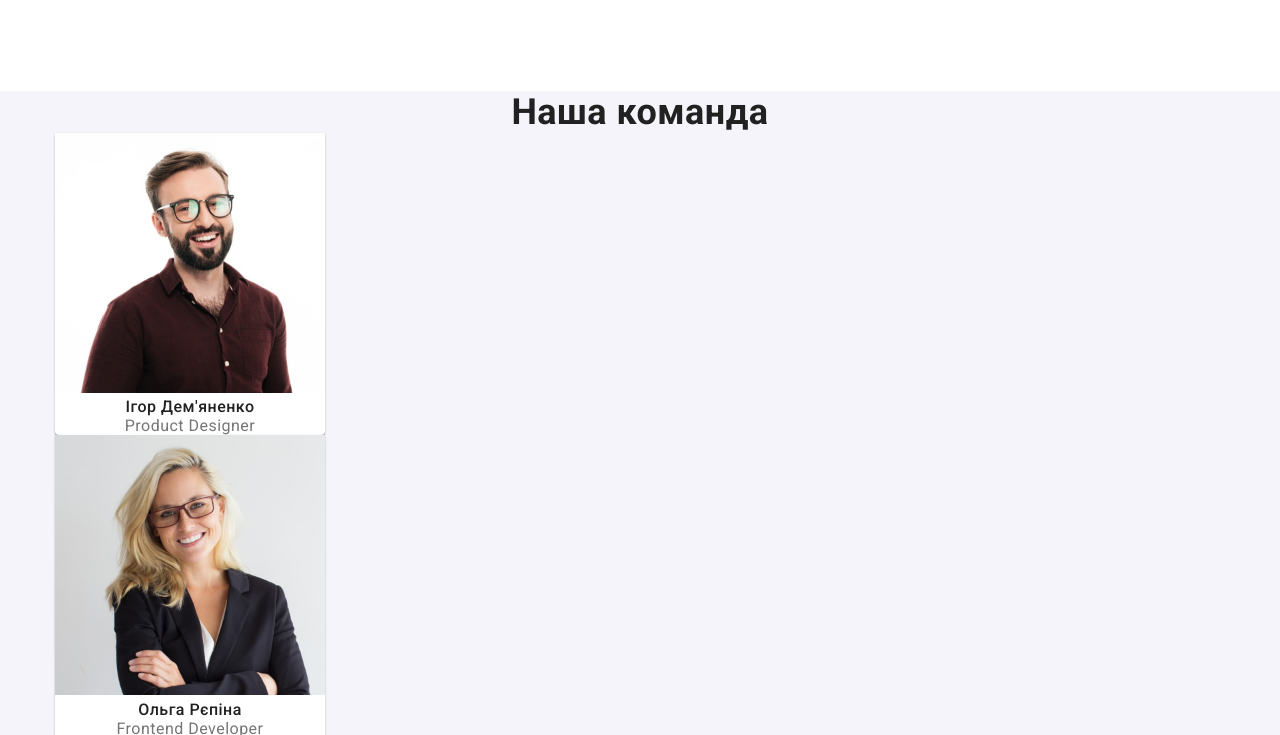
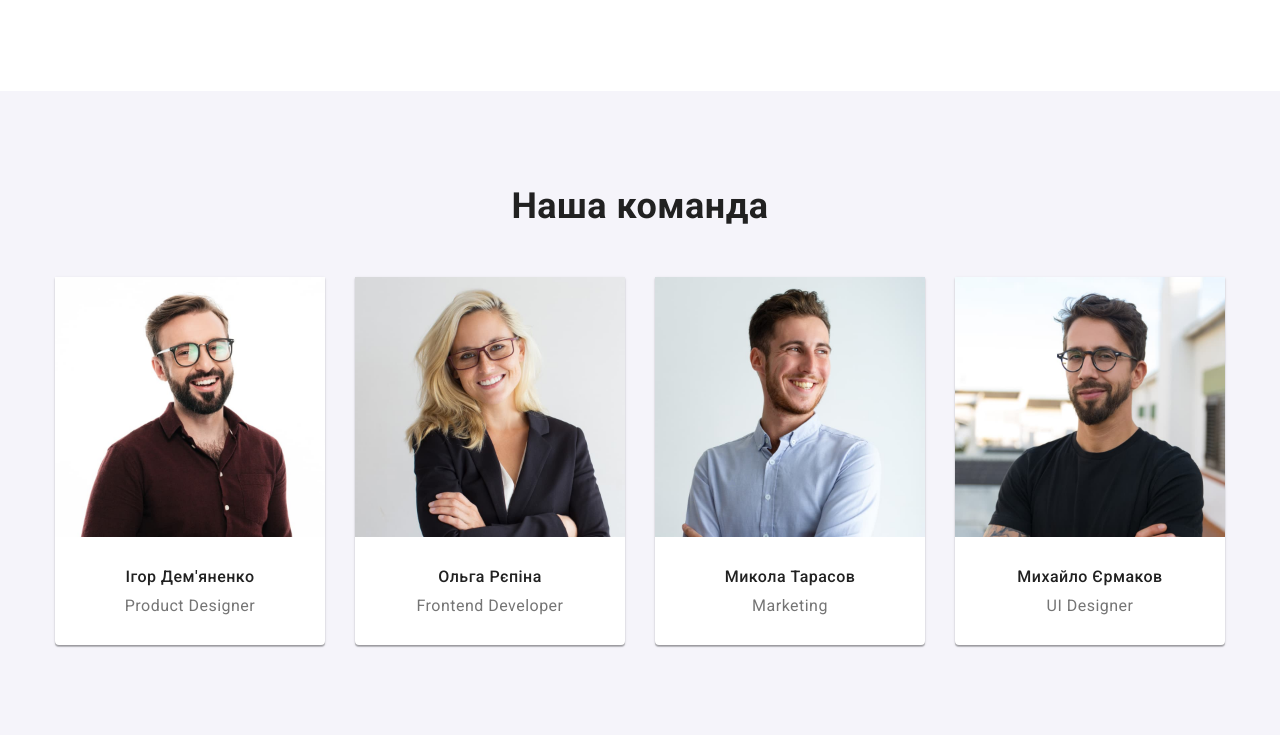
Before and after one commit to Agmund2002/goit-markup-hw-03, a plain HTML site: page index.html in a window 1280 px wide. Shown: the part 1356-2091 px from the top of the page. Drawn offline with nearby package versions, Linux system fonts and the light colour scheme.

Commit message:
застилізував секцію команда(завершив стилізіцію строрінки Студія)

```diff
--- a/css/styles.css
+++ b/css/styles.css
@@ -226,6 +226,17 @@ h1,h2,h3,h4.h5,h6,p,ul {
   text-align: center;
 }
 
+.team-title {
+  padding-top: 94px;
+  padding-bottom: 50px;
+}
+
+.team-list {
+  display: flex;
+  gap: 30px;
+  padding-bottom: 94px;
+}
+
 .team-list-item {
   width: 270px;
   background-color: var(--root-color);
@@ -234,11 +245,17 @@ h1,h2,h3,h4.h5,h6,p,ul {
   border-radius: 0px 0px 4px 4px;
 }
 
+.team-list-item > img {
+  display: block;
+}
+
 .team-list-item > h3 {
   font-weight: 500;
   font-size: 16px;
   line-height: calc(19 / 16);
   text-align: center;
+  padding-top: 30px;
+  padding-bottom: 10px;
 }
 
 .team-list-item > p {
@@ -246,6 +263,7 @@ h1,h2,h3,h4.h5,h6,p,ul {
   line-height: calc(19 / 16);
   text-align: center;
   color: var(--secondary-txt-color);
+  padding-bottom: 30px;
 }
 
 /* завершення стилізації файлу index.html */
```
